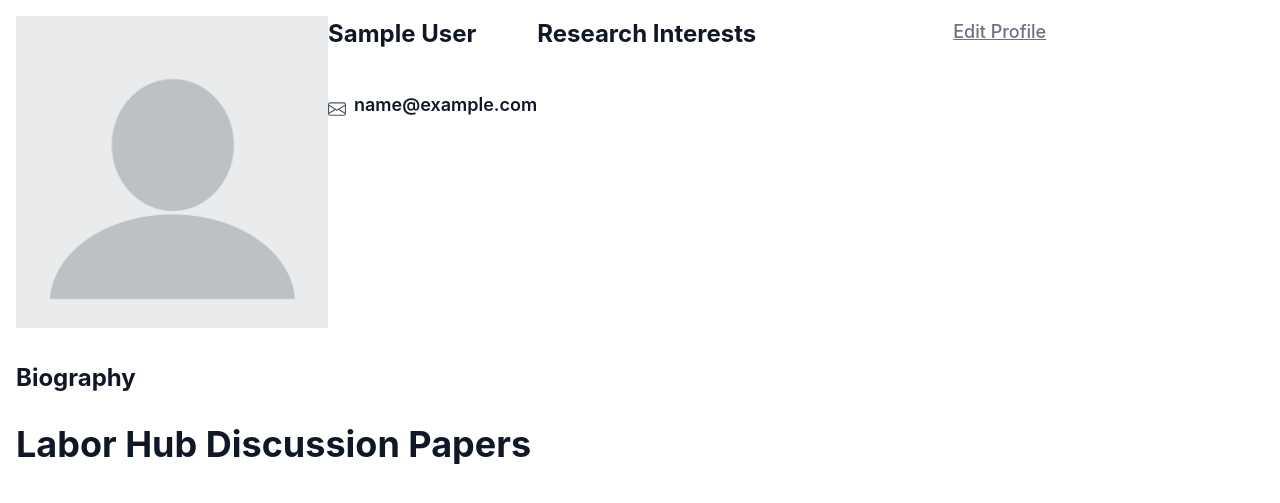
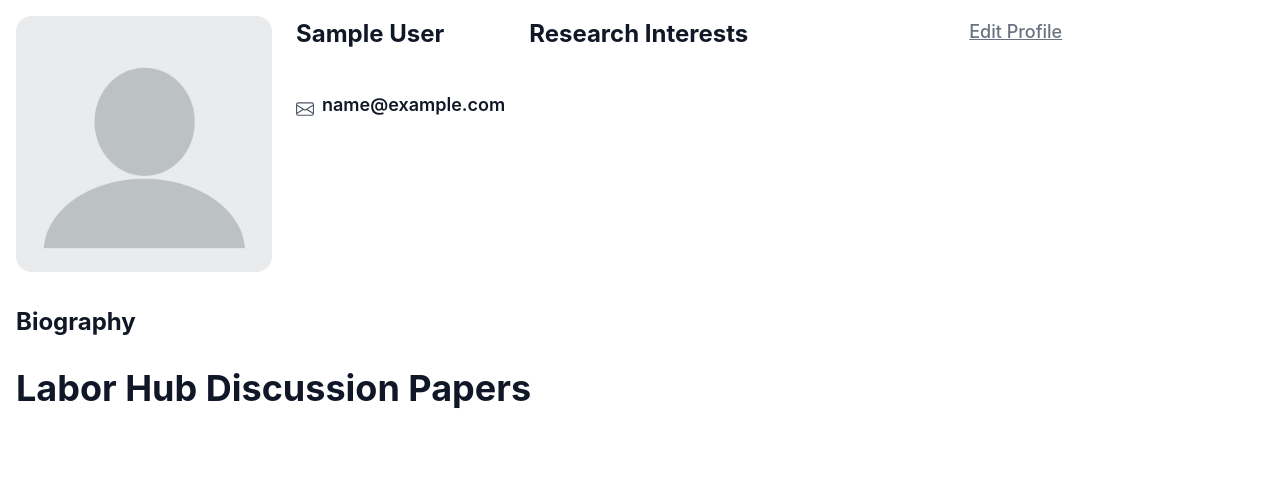
Before and after one commit to lmkmichelle/labor-hub-django, a Django app: page /profile/ in a window 1280 px wide. Shown: the part 108-611 px from the top of the page. Run offline with Django 5.2, Linux system fonts and the light colour scheme; the visitor is signed in with stand-in values (Sample User, id 1); data that the repository does not hold is empty; parts of the project's set-up code (start-up, migrations or seed data) failed here and were passed over; some libraries are stand-ins or nearby versions.

Commit message:
fix pfp sizing

```diff
--- a/templates/accounts/profile.html
+++ b/templates/accounts/profile.html
@@ -1,13 +1,13 @@
 {% extends "base.html" %}
-
-{% block title %}Profile{% endblock %}
-
+{% load static %}
+{% block title %}Profile{% endblock title %}
 {% block content %}
 <article class="max-w-none format lg:format-lg">
-    <div class="flex flex-row">
-        <div class="w-1/4">
+    <div class="flex flex-row gap-6">
+        <div class="w-64">
             <div class="not-format">
                 <img
+                    class="rounded-lg"
                     src="{{ user_profile.avatar.url }}"
                     alt="Profile picture"> </img>
             </div>
```
